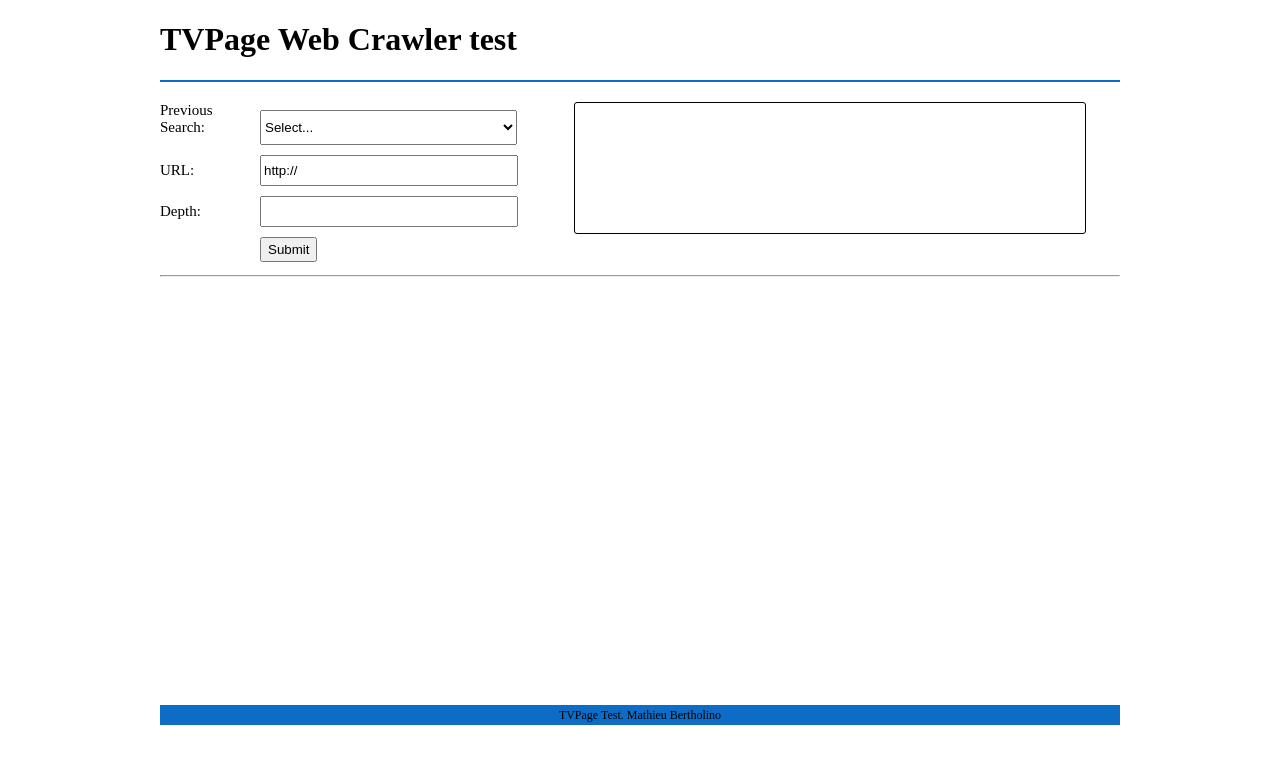
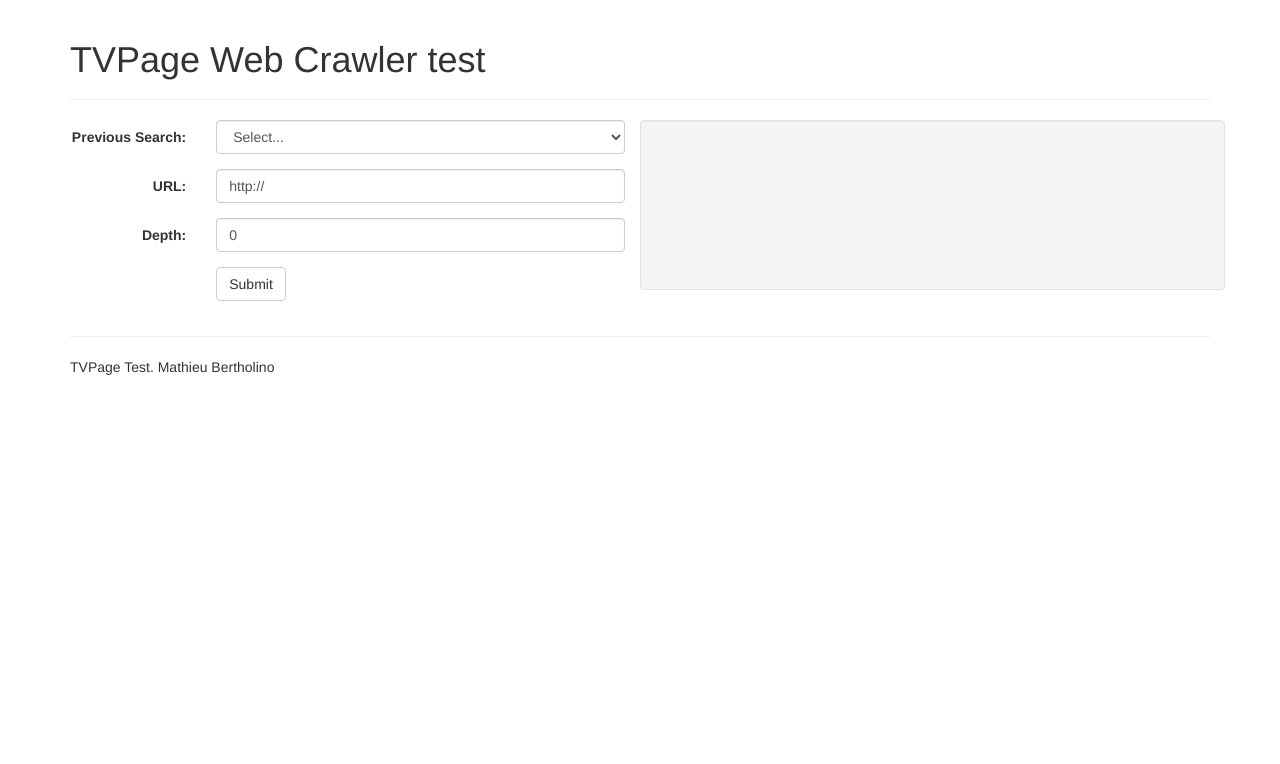
Before and after one commit to mathieu1120/tvpage, a PHP site: page / in a window 1280 px wide. Shown: the top 764 px of the page. Run offline with PHP 8.4, Linux system fonts and the light colour scheme; data that the repository does not hold is empty; some libraries are stand-ins or nearby versions.

Commit message:
add bootstrap to have a better design

```diff
--- a/controller/controller.controller.php
+++ b/controller/controller.controller.php
@@ -4,7 +4,7 @@ abstract class Controller
 {
   public $view = 'home';
 
-  static $media = array('css' => array('home'), 'js' => array());
+  static $media = array('css' => array(), 'js' => array());
   static $viewVars = array();
 
   public function init()
--- a/css/crawler.css
+++ b/css/crawler.css
@@ -1,89 +1,13 @@
-#crawler-form
+#crawler-status
 {
-    width: 360px;
-    font-size: 0;
-    display: inline-block;
-    vertical-align: top;
+    height: 170px;
+    overflow: auto;
 }
 
-label
+.panel-body
 {
-    width: 100px;
-    display: inline-block;
-    font-size: 15px;
-}
-
-select
-{
-    width: 257px;
-    height: 35px;
-    margin: 5px 0;
-}
-
-input
-{
-    margin: 5px 0;
-    height: 25px;
-}
-
-input[type="text"]
-{
-    width: 250px;
-}
-
-input[type="submit"]
-{
-    margin-left: 100px;
-}
-
-#crawler-status
-{
-    margin-left: 50px;
-    border: 1px solid black;
-    border-radius: 3px;
-    width: 500px;
-    display: inline-block;
-    height: 120px;
-    overflow: auto;
-    padding: 5px;
-}
-
-#crawler-status p
-{
-    margin: 0;
-    font-size: 13px;
-}
-
-#crawler-results
-{
-    min-height: 400px;
-    width: 100%;
-    display: block;
-}
-
-ul
-{
-    margin: 0;
-    padding: 0;
-}
-
-ul li
-{
-    margin-bottom: 15px;
-}
-
-ul li i
-{
-    font-size: 13px;
-}
-
-.result-block
-{
-    border: 1px solid #eee;
-    margin-bottom: 20px;
-    height: 300px;
-    overflow: auto;
-    padding: 5px;
+    max-height: 300px;
+    overflow-y: auto;
 }
 
 .js-link
@@ -99,9 +23,8 @@ ul li i
 
 .canvas-div
 {
-    width: 300px;
+    width: 320px;
     height: 250px;
-    float: right;
 }
 
 .canvas-div span
--- a/css/home.css
+++ /dev/null
@@ -1,20 +0,0 @@
-body
-{
-    width: 960px;
-    margin: 0 auto;
-}
-
-#header
-{
-    border-bottom: 2px solid #0d6dc6;
-    margin-bottom: 20px;
-}
-
-#footer
-{
-    text-align: center;
-    font-size: 12px;
-    line-height: 20px;
-    background-color: #0d6dc6;
-    margin-top: 20px;
-}
--- a/js/crawler.js
+++ b/js/crawler.js
@@ -44,7 +44,7 @@ function informUser(text, id)
     var status = $('#crawler-status');
     var lt = /</g, gt = />/g, ap = /'/g, ic = /"/g;
     text = text.replace(lt, "&lt;").replace(gt, "&gt;").replace(ap, "&#39;").replace(ic, "&#34;");
-    status.append('<p>'+text+(id != undefined ? ' <span class="js-link" rel="'+id+'">Scroll to result</span>': '')+'</p>');
+    status.append('<p class="row">'+text+(id != undefined ? ' <span class="js-link" rel="'+id+'">Scroll to result</span>': '')+'</p>');
 }
 
 function displayLinks(id, data)
--- a/view/crawler.php
+++ b/view/crawler.php
@@ -1,21 +1,39 @@
-<div id="crawler-form">
-  <form action="./" method="POST" onsubmit="return processCrawlerURL();" >
-    <label>Previous Search:</label>
-    <select id="previous-url"><option>Select...</option>
+<div class="row">
+  <div id="crawler-form" class="col-md-6">
+    <form action="./" method="POST" onsubmit="return processCrawlerURL();" class="form-horizontal" >
+      <div class="form-group">
+        <label class="col-sm-3 control-label">Previous Search:</label>
+        <div class="col-sm-9">
+          <select id="previous-url" class="form-control"><option>Select...</option>
             <?php
             foreach ($viewVars['previous_url'] as $url)
             echo '<option value="'.dp($url).'">'.dp($url).'</option>';
             ?>
           </select>
-    <label>URL:</label>
-    <input type="text" name="url" value="http://" />
-    <label>Depth:</label>
-    <input type="text" name="depth" />
-    <input type="submit" name="crawl-url" value="Submit" />
+        </div>
+      </div>
+      <div class="form-group">
+        <label class="col-sm-3 control-label">URL:</label>
+        <div class="col-sm-9">
+          <input class="form-control" type="text" name="url" value="http://" />
+        </div>
+      </div>
+      <div class="form-group">
+        <label class="col-sm-3 control-label">Depth:</label>
+        <div class="col-sm-9">
+          <input class="form-control" type="text" name="depth" value="0"/>
+        </div>
+      </div>
+      <div class="form-group">
+        <div class="col-sm-offset-3 col-sm-9">
+          <input type="submit" name="crawl-url" value="Submit" class="btn btn-default" />
+        </div>
+      </div>
     </form>
   </div>
-<div id="crawler-status">
+  <div id="crawler-status" class="col-md-6 well">
+  </div>
 </div>
 <hr/>
-<div id="crawler-results">
+<div id="crawler-results" class="row">
 </div>
--- a/view/footer.php
+++ b/view/footer.php
@@ -1,5 +1,7 @@
-<p id="footer">TVPage Test. Mathieu Bertholino</p>
+<p class="page-footer">TVPage Test. Mathieu Bertholino</p>
+</div>
 <script type="text/javascript" src="<?php echo JS_URI.'jquery.js';?>"></script>
+<script src="//maxcdn.bootstrapcdn.com/bootstrap/3.2.0/js/bootstrap.min.js"></script>
 <?php
 foreach ($viewVars['media']['js'] as $js)
 {
--- a/view/header.php
+++ b/view/header.php
@@ -3,6 +3,10 @@
   <head>
     <title>TVPage Web Crawler test</title>
     <meta charset="UTF-8">
+    <meta http-equiv="X-UA-Compatible" content="IE=edge">
+    <meta name="viewport" content="width=device-width, initial-scale=1">
+    <link rel="stylesheet" href="//maxcdn.bootstrapcdn.com/bootstrap/3.2.0/css/bootstrap.min.css">
+
     <?php
     foreach ($viewVars['media']['css'] as $css)
     {
@@ -12,4 +16,5 @@
     ?>
   </head>
   <body>
-      <div id="header"><h1>TVPage Web Crawler test</h1></div>
+    <div class="container">
+      <div class="page-header"><h1>TVPage Web Crawler test</h1></div>
```
Also changed, not shown: view/urls.php (+7 -7 lines). Lines whose indentation alone changed are shown as unchanged.
